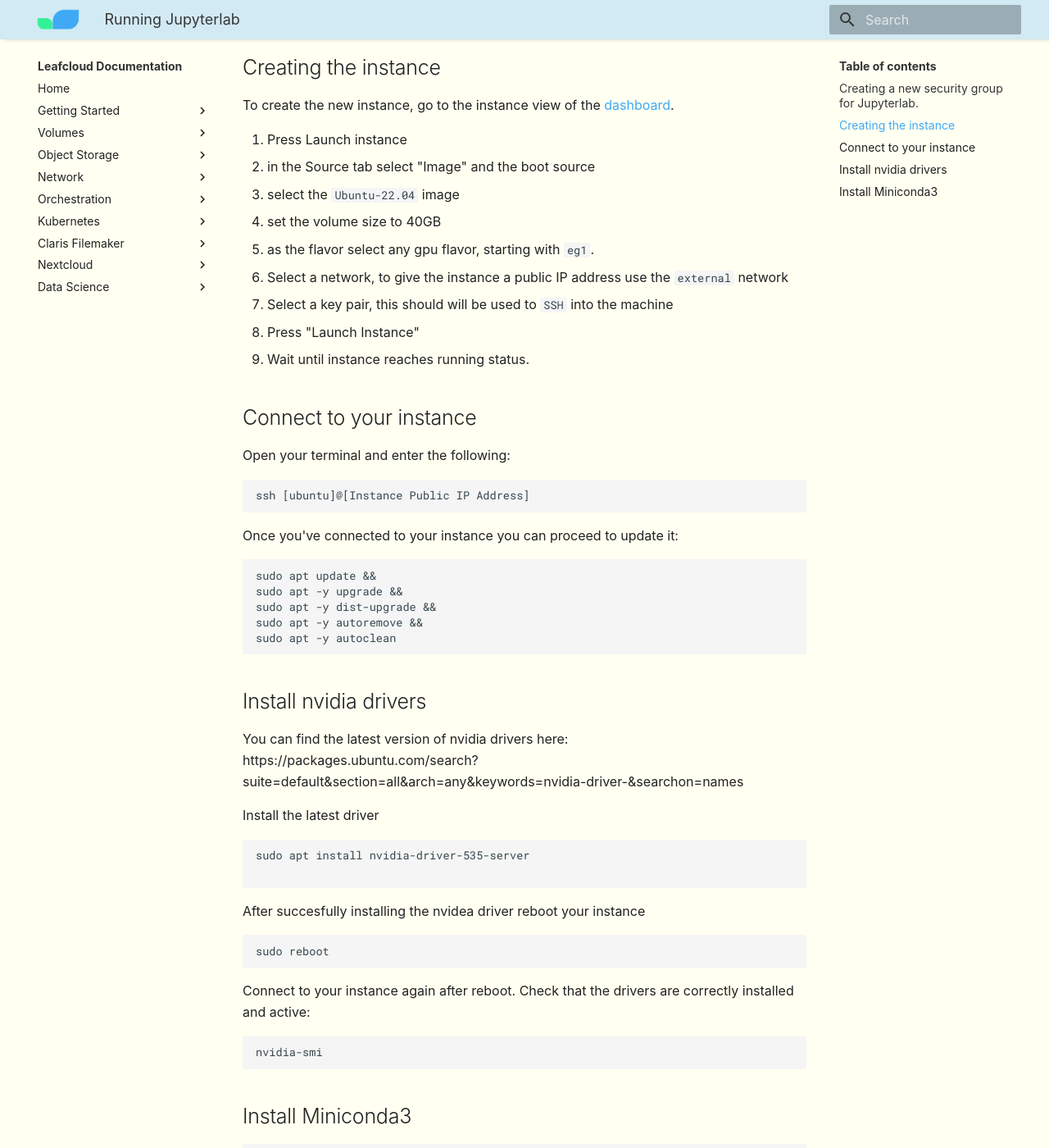
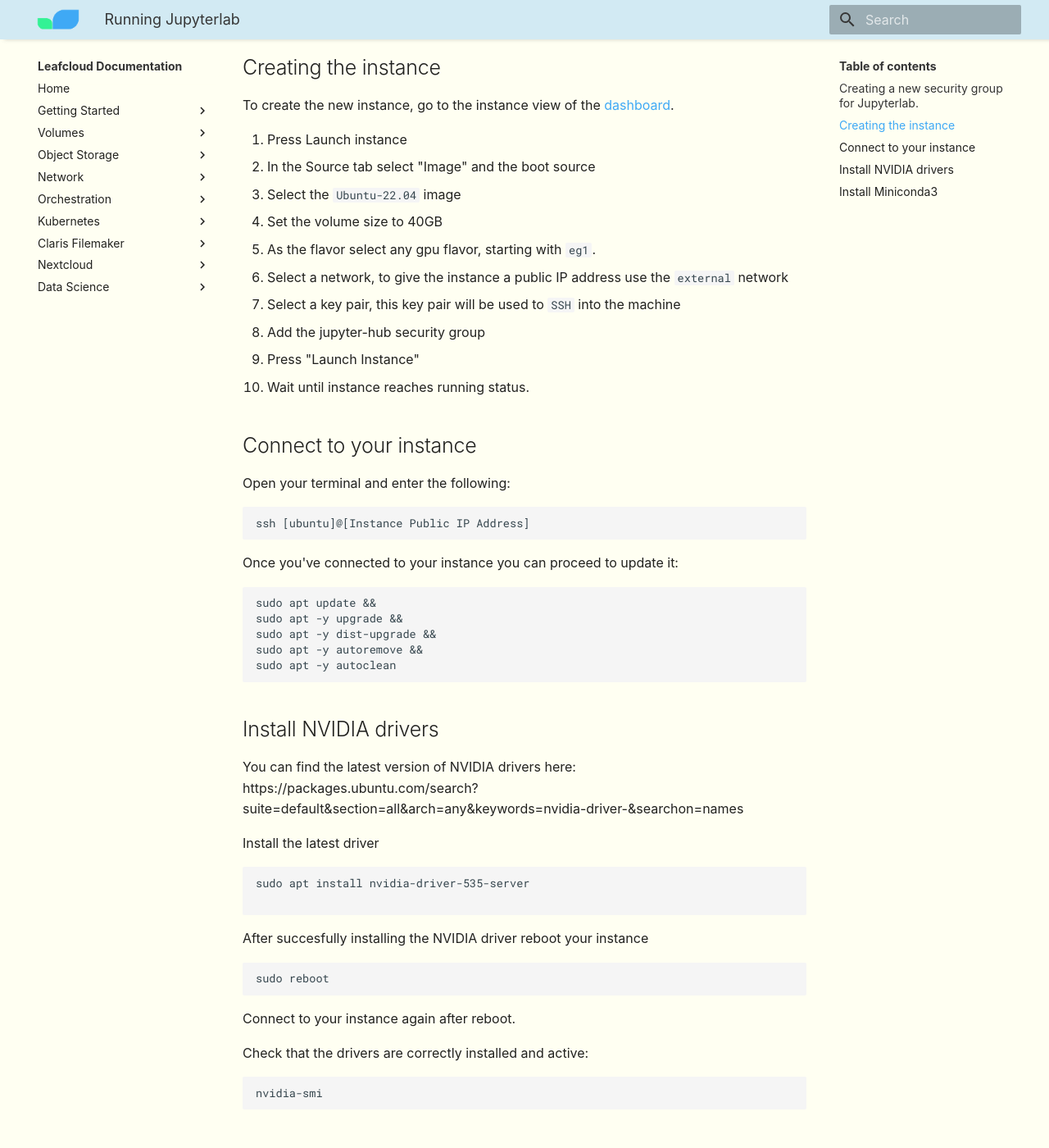
Before and after one commit to leafcloudhq/documentation-rtd, an MkDocs documentation site: the page built from docs/data-science/running-jupyterlab-with-miniconda.md, in a window 1280 px wide and 1400 px high, scrolled down 1348 px. Shown: the whole window at 82% size. Built offline with MkDocs 1.6.1 and Material for MkDocs 9.7.7, drawn with Linux system fonts in a browser that asks for light colours; some web fonts are replaced; some of the changed text lies outside the part shown.

Commit message:
renamed docs

````diff
--- a/docs/data-science/running-jupyter-hub.md
+++ b/docs/data-science/running-jupyterlab-with-miniconda.md
@@ -18,24 +18,25 @@
 1. Press Create Security Group
 1. Name the security group "jupyter-hub" and add a fitting description
 1. Press Create Security Group
-1. Locate you newly created security group in the overview and press "Manage Rules".
+1. Locate your newly created security group in the overview and press "Manage Rules".
 1. Press Add rule
 
 ![securitygroup-rule-jupiter](../images/securitygroup-rule-jupiter.png)
 
-1. Click add.
+1. Fill in the form according to the picture and click add.
 
 ## Creating the instance
 
 To create the new instance, go to the instance view of the [dashboard](https://create.leaf.cloud/project/instances/).
 
 1. Press Launch instance
-1. in the Source tab select "Image" and the boot source
-1. select the `Ubuntu-22.04` image
-1. set the volume size to 40GB
-1. as the flavor select any gpu flavor, starting with `eg1`.
+1. In the Source tab select "Image" and the boot source
+1. Select the `Ubuntu-22.04` image
+1. Set the volume size to 40GB
+1. As the flavor select any gpu flavor, starting with `eg1`.
 1. Select a network, to give the instance a public IP address use the `external` network
-1. Select a key pair, this should will be used to `SSH` into the machine
+1. Select a key pair, this key pair will be used to `SSH` into the machine
+1. Add the jupyter-hub security group
 1. Press "Launch Instance"
 1. Wait until instance reaches running status.
 
@@ -56,9 +57,9 @@
     sudo apt -y autoclean
 
 
-## Install nvidia drivers
+## Install NVIDIA drivers
 
-You can find the latest version of nvidia drivers here:
+You can find the latest version of NVIDIA drivers here:
 https://packages.ubuntu.com/search?suite=default&section=all&arch=any&keywords=nvidia-driver-&searchon=names
 
 Install the latest driver
@@ -68,13 +69,14 @@
 
 ```
 
-After succesfully installing the nvidea driver reboot your instance
+After succesfully installing the NVIDIA driver reboot your instance
 
 ``` shell
 sudo reboot
 ```
 
 Connect to your instance again after reboot.
+
 Check that the drivers are correctly installed and active:
 
 ``` shell
@@ -117,5 +119,5 @@
 jupyter lab --ip [Instance Public IP] --port 8000
 ```
 
-In your webbrowser you can now access Yupiterlab:
-http://[Instance Public IP Address]:8000
+In the console logs you can find the startup url of Jupyterlab.
+This also contains the authorisation token.
````
